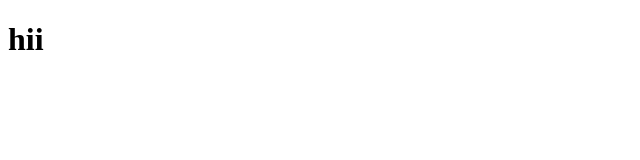
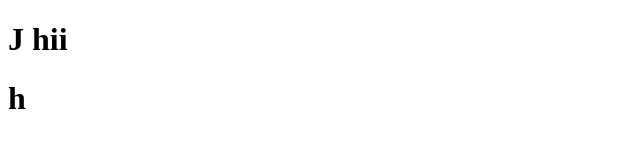
Before and after one commit to sangiakadam/javascript, a website: page index.html in a window 1280 px wide. Shown: the whole page, without its empty margins (0-640 px from the left). Drawn offline with Linux system fonts and the light colour scheme.

Commit message:
final code with parcer

```diff
--- a/index.html
+++ b/index.html
@@ -6,9 +6,10 @@
     <title>Document</title>
 </head>
 <body>
-    <h1>
+    <h1>J
         hii
 
     </h1>
+    <h1>h</h1>
 <script src="script.js"></script></body>
 </html>
```
Also changed, not shown: package.json (added, +15 -0 lines), 2 other files.
